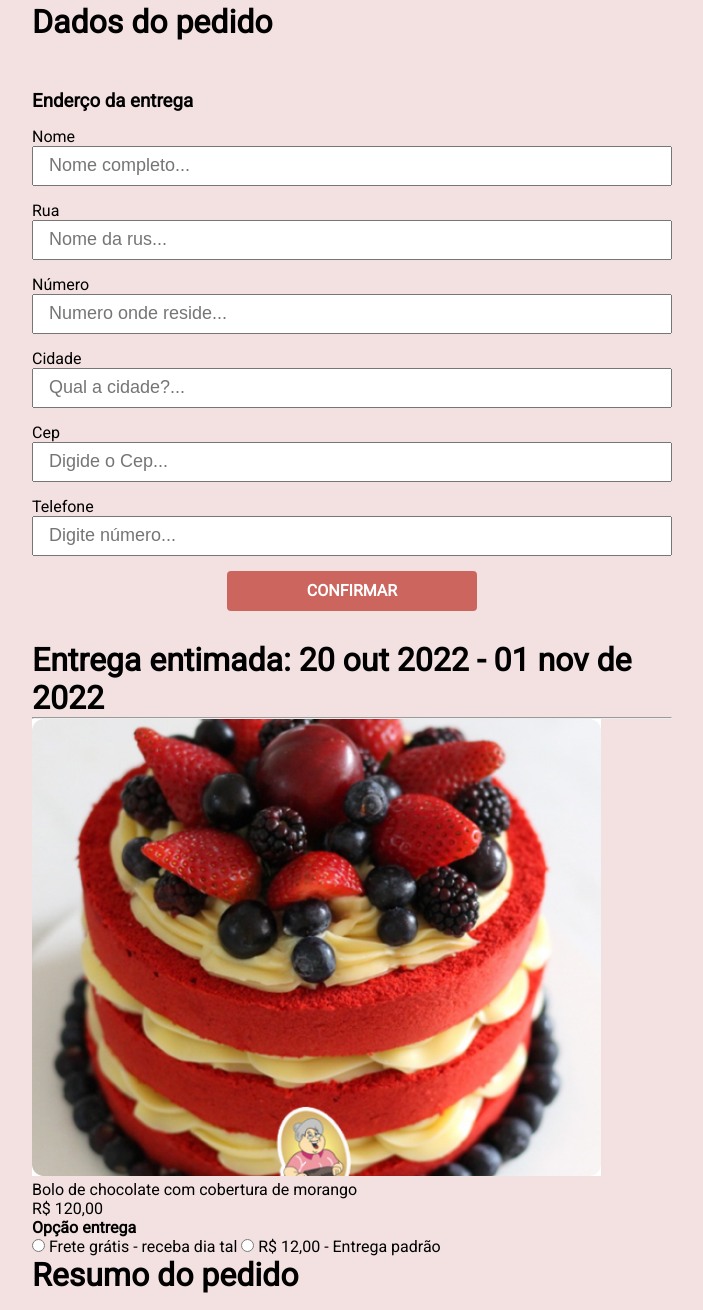
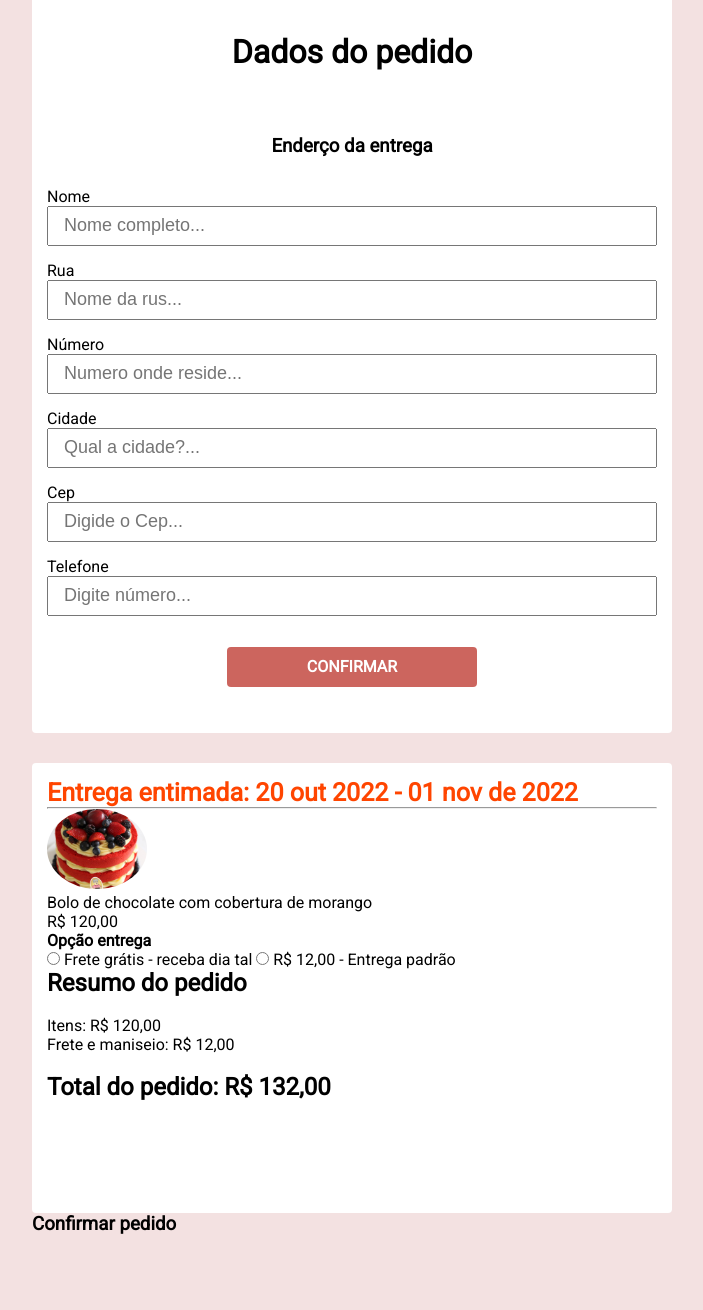
Before and after one commit to edsonhorikoshi/confeitariaJardim, a website: page finalizaPedido.html in a window 1280 px wide. Shown: the part 826-2136 px from the top of the page, without its empty margins (288-991 px from the left). After the commit the page ends 2061 px from the top, so only its background shows below. Drawn offline with Linux system fonts and the light colour scheme.

Commit message:
Melhorando dados do pedido e resumo do pedido

```diff
--- a/css/style.css
+++ b/css/style.css
@@ -333,7 +333,7 @@ form{
 
 .formaboleto{
     padding-top: 60px;
-    padding-bottom: 30px;
+    padding-bottom: 60px;
 
     display: flex;
     align-items: center;
@@ -352,15 +352,20 @@ form{
 
 .endereco{
 
-    background-color: #F3E1E1;
+    background-color: white;
+    width: 100%;
+    height: 750px;
+    max-height: 100%;
     display: flex;
     justify-content: center;
     flex-direction: column;
 
-
     gap: 15px;
+    padding: 15px;
     padding-top: 50px;
     padding-bottom: 30px;
+    border-radius: 4px;
+
 }
 
 .endereco input{
@@ -368,6 +373,15 @@ form{
     height: 40px;
     font-size: 18px;
     padding-left: 15px;
+}
+
+.enderecoTitulo{
+    display: flex;
+    justify-content: center;
+
+    padding-bottom: 15px;
+
+
 }
 
 #confirmaEndereco{
@@ -385,3 +399,22 @@ form{
     margin: auto;
 
 }
+
+.caixaInfoPedido{
+    background-color: white;
+    width: 100%;
+    height: 450px;
+    margin-top: 30px;
+    border-radius: 4px;
+    padding: 15px;
+}
+
+.caixaInfoPedido h1{
+    color: orangered;
+    font-size: 25px;
+}
+
+.caixaInfoPedido img {
+    width: 100px;
+    border-radius: 50%;
+}
--- a/finalizaPedido.html
+++ b/finalizaPedido.html
@@ -71,13 +71,12 @@
             <div class="endereco">
 
 
-                <div>
-                    <h1>Dados do pedido</h1>
-                </div>
+
+                <h1 class="enderecoTitulo">Dados do pedido</h1>
 
                 <br>
 
-                <h3>Enderço da entrega</h3>
+                <h3 class="enderecoTitulo">Enderço da entrega</h3>
 
                 <div>
                     <label>Nome</label>
@@ -110,7 +109,7 @@
                 </div>
 
                 <div id="confirmaEndereco">
-                    <a href="#">Confirmar</a>
+                    <a href="">Confirmar</a>
                 </div>
             </div>
 
@@ -142,7 +141,7 @@
 
 
             <div>
-                <h1>Resumo do pedido</h1>
+                <h2>Resumo do pedido</h2>
             </div>
 
             <br>
```
